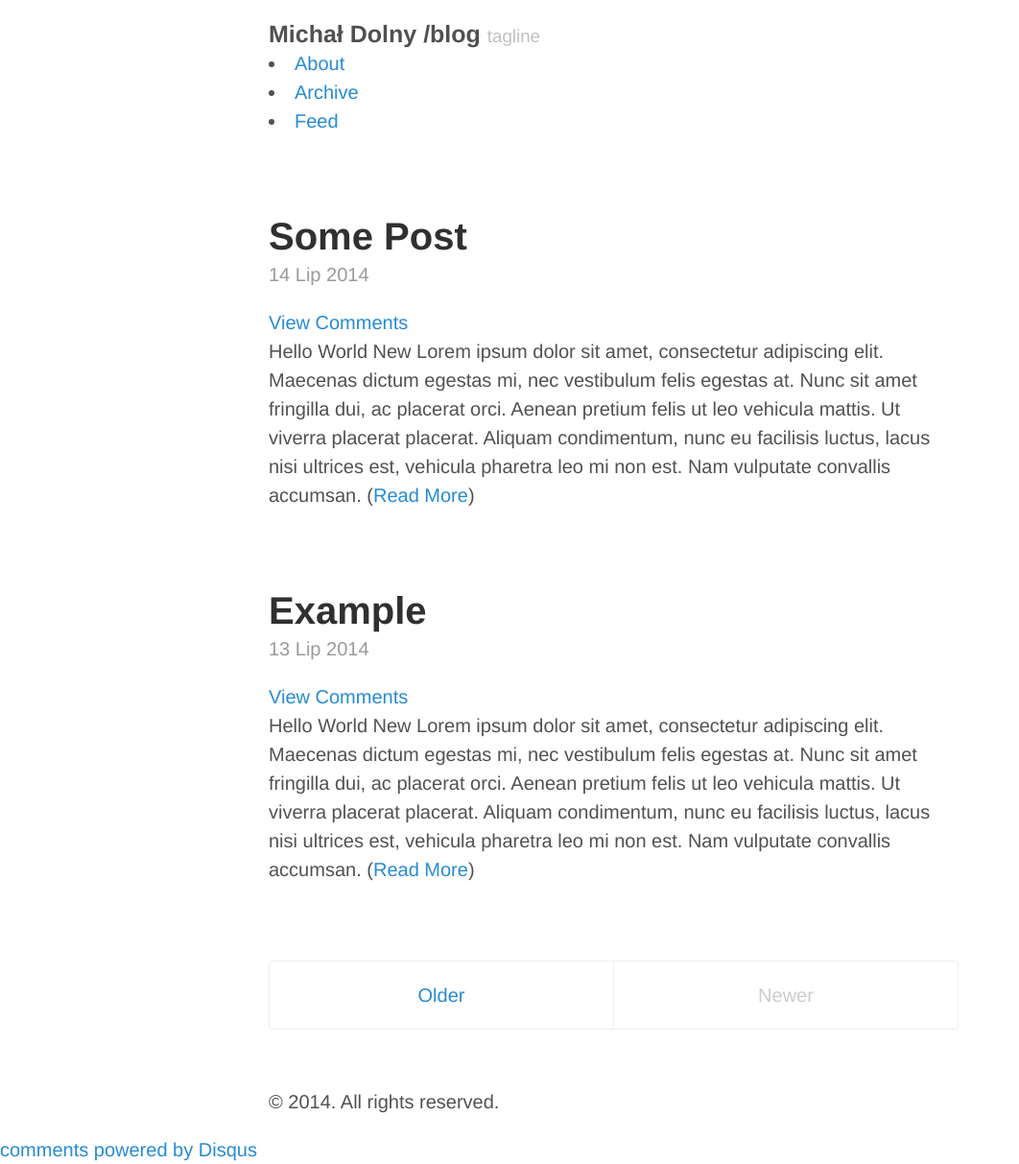
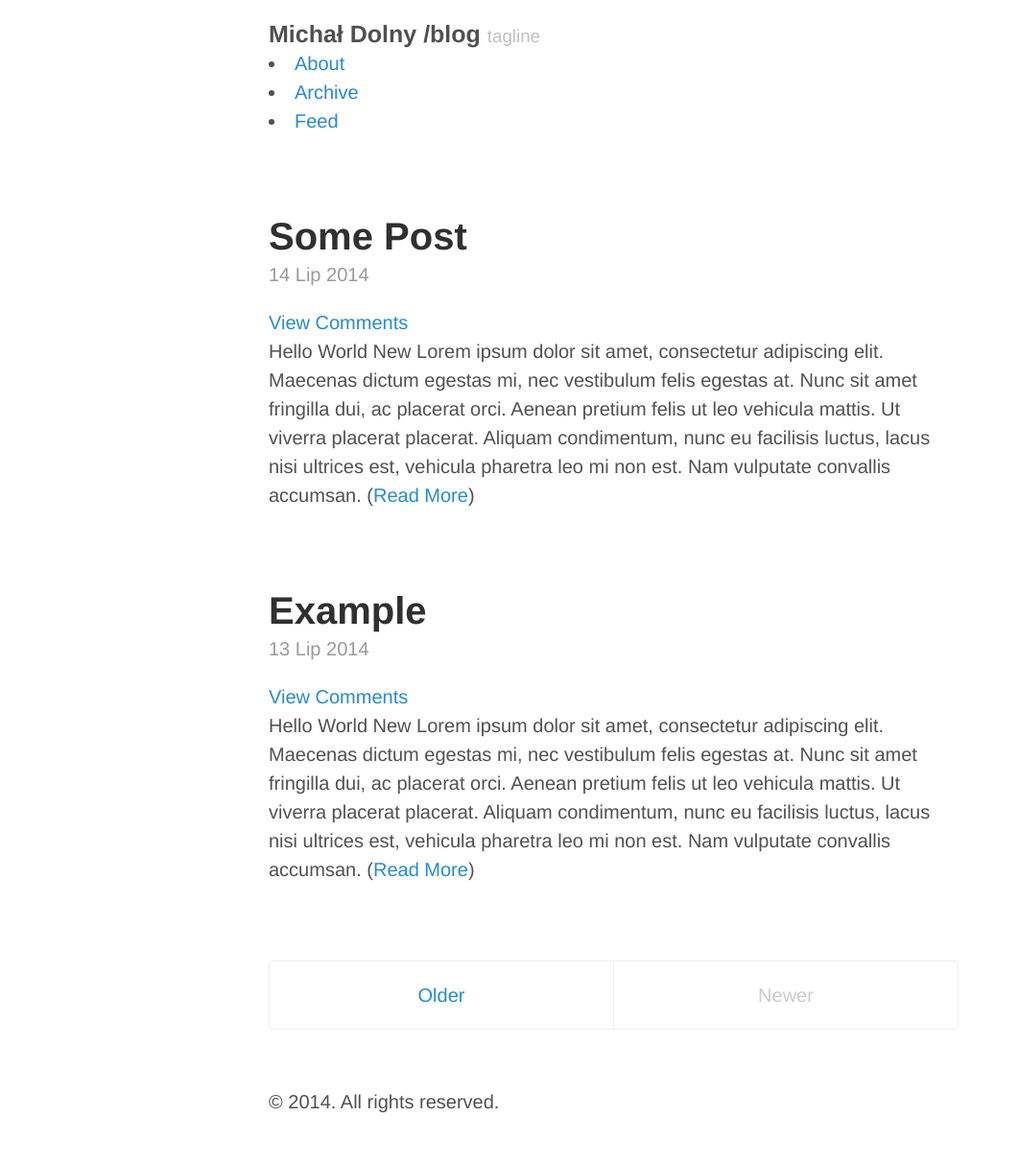
Before and after one commit to zdolny/jekyll-blog, a Jekyll site: the page built from index.html, in a window 1280 px wide. Shown: the whole page at 96% size, without its empty margins (0-1062 px from the left). Built offline with Jekyll 4.4.1, drawn with Linux system fonts in a browser that asks for light colours; the list of posts is cut into pages by our own code; comment, search, counter and statistics services are not loaded; after the commit the page ends 1183 px from its top, so only the background shows below that; some of the changed lines change nothing that is shown.

Commit message:
load disqus only on pages with comments

```diff
--- a/_layouts/default.html
+++ b/_layouts/default.html
@@ -26,11 +26,13 @@
             disqus_identifier = '{{ page.path | split:'/' | last | cgi_escape }}',
             disqus_url        = '{{ site.url }}{{ page.url | uri_escape }}';
 
-        (function() {
-            var dsq = document.createElement('script'); dsq.type = 'text/javascript'; dsq.async = true;
-            dsq.src = '//' + disqus_shortname + '.disqus.com/embed.js';
-            (document.getElementsByTagName('head')[0] || document.getElementsByTagName('body')[0]).appendChild(dsq);
-        })();
+        if (document.getElementById('disqus_thread')){
+            (function() {
+                var dsq = document.createElement('script'); dsq.type = 'text/javascript'; dsq.async = true;
+                dsq.src = '//' + disqus_shortname + '.disqus.com/embed.js';
+                (document.getElementsByTagName('head')[0] || document.getElementsByTagName('body')[0]).appendChild(dsq);
+            })();
+        };
 
 
         (function () {
@@ -41,9 +43,7 @@
         }());
     </script>
 
-
     <noscript>Please enable JavaScript to view the <a href="http://disqus.com/?ref_noscript">comments powered by Disqus.</a></noscript>
-    <a href="http://disqus.com" class="dsq-brlink">comments powered by <span class="logo-disqus">Disqus</span></a>
 
 </body>
 
```
